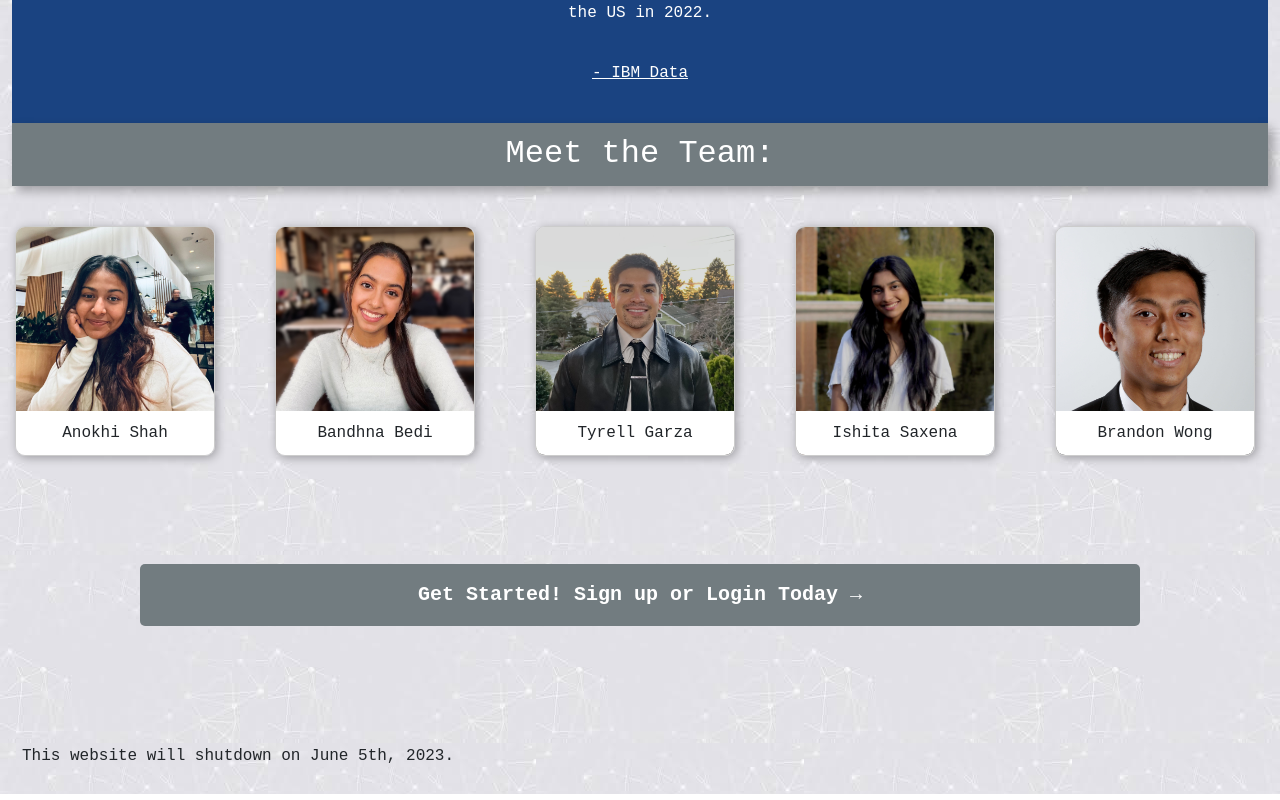
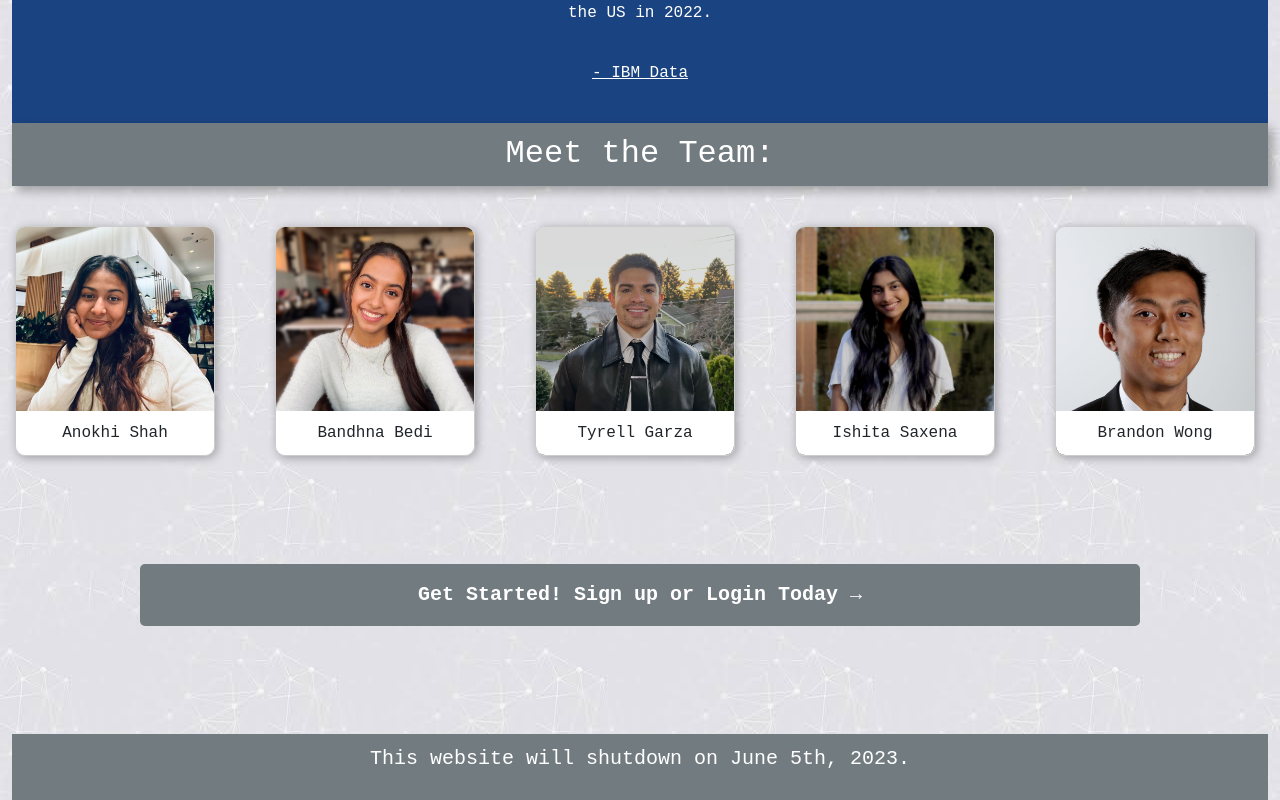
Before and after one commit to brandonwong3/cyber_next, a React (Create React App) app: page / in a window 1280 px wide. Shown: the part 1137-1937 px from the top of the page. Built offline with nearby package versions, Linux system fonts and the light colour scheme; no server answers.

Commit message:
added footer

```diff
--- a/src/components/pages/IndexPage.js
+++ b/src/components/pages/IndexPage.js
@@ -5,7 +5,7 @@ import BaseTemplate from '../templates/BaseTemplate';
 const IndexPage = () => {
 	return (
 		<BaseTemplate>
-		<div className = "background-image">
+			<div className="background-image">
 				<div className={"mx-auto flex justify-center flex-grow flex-1 align-center"}>
 					<div className='homeDescr'>
 						<h1>Welcome to PenSec!</h1>
@@ -115,9 +115,10 @@ const IndexPage = () => {
 				</div>
 			</div>
 
-		<div className="footer-container">
+			<footer>
 				<p>This website will shutdown on June 5th, 2023.</p>
-		</div>
+			</footer>
+
 
 		</BaseTemplate>
 
--- a/src/style/index.css
+++ b/src/style/index.css
@@ -239,6 +239,15 @@ button:hover {
 	padding-bottom: 1rem;
 }
 
+footer {
+	background-color: #727C80;
+	color: white;
+}
+footer p {
+	text-align: center;
+	font-size: 20px;
+}
+
 /* Example Pages */
 .img-container {
 	text-align: center;
```
Lines whose indentation alone changed are shown as unchanged.
